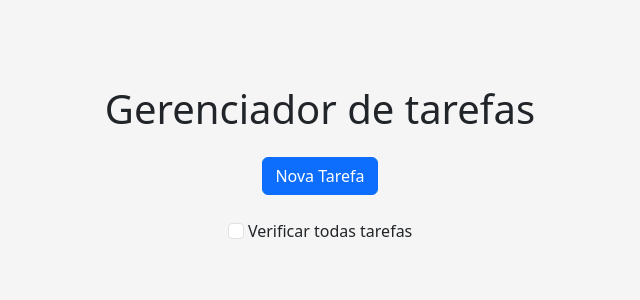
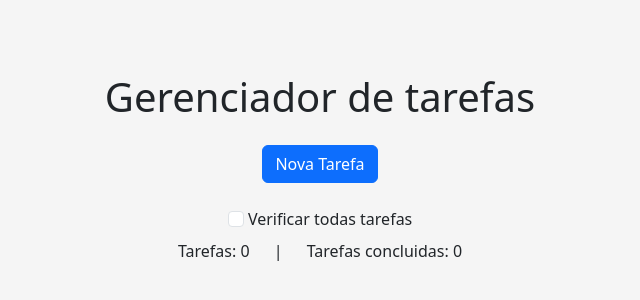
Before and after one commit to brunobgsilva/projeto-todo-list-05-11-25, a plain HTML site: page index.html in a window 1280 px wide. Shown: the part 228-528 px from the top of the page, without its empty margins (320-960 px from the left). Drawn offline with nearby package versions, Linux system fonts and the light colour scheme.

Commit message:
Adicionar contador de tarefas

```diff
--- a/index.html
+++ b/index.html
@@ -57,7 +57,7 @@
             <label for="check-all-tasks" class="form-check-label">Verificar todas tarefas</label>
         </div>
 
-        <div class="pl-2 pb-2">
+        <div class="pl-2 pb-2" id="task-counter">
         </div>
 
         <ul class="container w-75 list-group" id="task-list">
--- a/script.js
+++ b/script.js
@@ -89,6 +89,7 @@ function renderTasksHTML() {
     });
 
     $('#task-list').html(tasksHTML);
+    updateTaskCounter();
     addClickEventToDeleteButtons();
     addClickEventToCheckboxes();
 
@@ -116,6 +117,7 @@ function addClickEventToCheckboxes() {
 
                 tasks[taskIndex].checkedState = newCheckedState;
                 saveTasksToLocalStorage();
+                updateTaskCounter();
             });
 
         });
@@ -141,4 +143,20 @@ function findTaskIndexById(taskId) {
     return taskIndex;
 };
 
+function updateTaskCounter() {
+    let checkedTasks = 0;
+
+    tasks.forEach((task) => {
+        if (task.checkedState === "checked") {
+            checkedTasks++;
+        };
+    });
+
+    $('#task-counter').html(`
+        <span>Tarefas: ${tasks.length}</span>
+        <span class="container mx-2"> | </span>
+        <span>Tarefas concluidas: ${checkedTasks}</span>
+    `);
+};
+
 renderTasksHTML();
```
